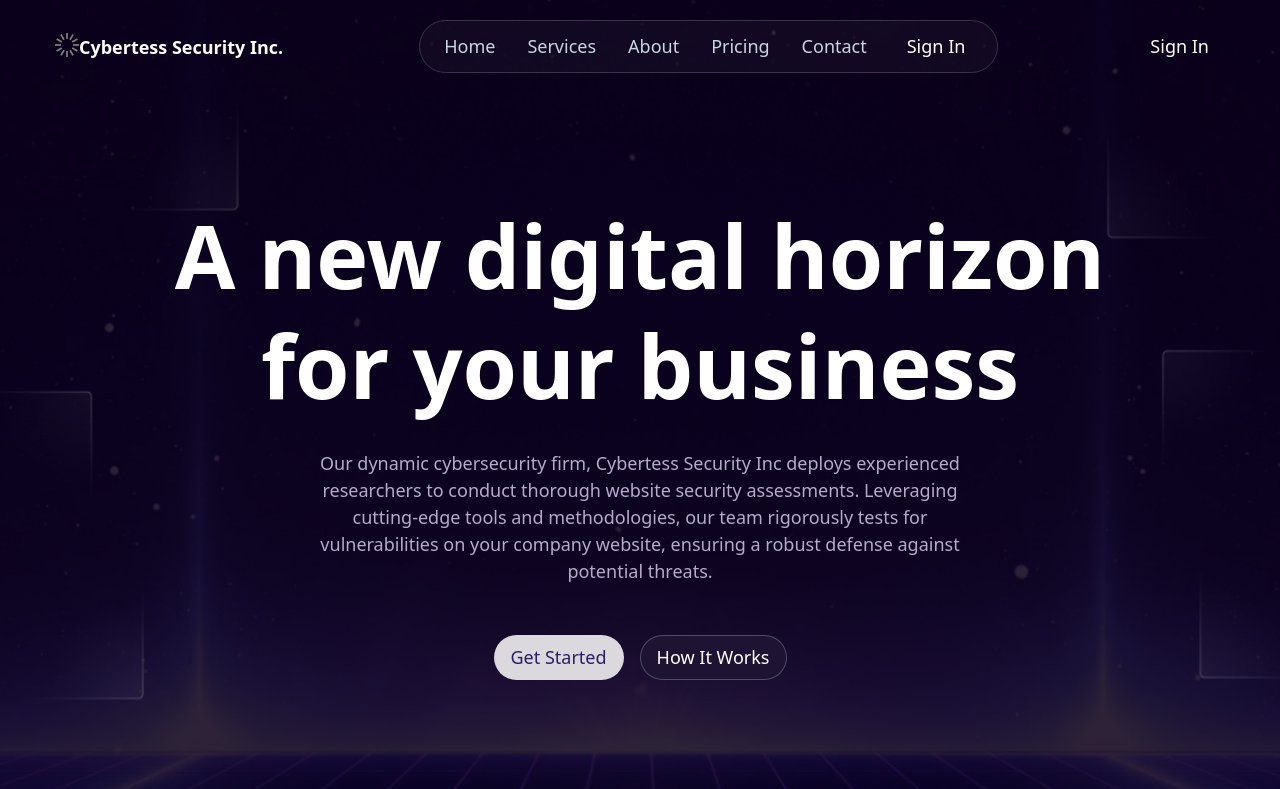
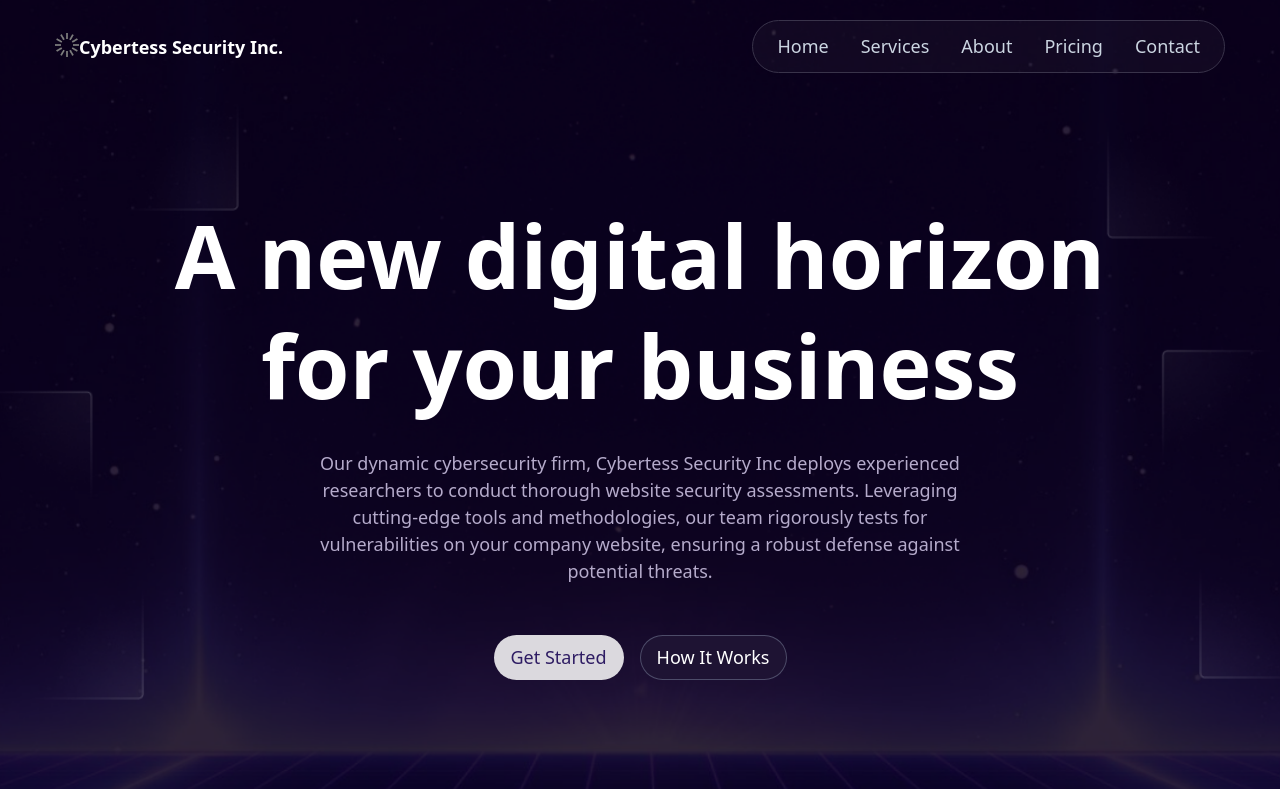
Before and after one commit to tarunkumar2112/staging, a React (Create React App) app: page / in a window 1280 px wide. Shown: the top 789 px of the page. Built offline with nearby package versions, Linux system fonts and the light colour scheme.

Commit message:
updated header

```diff
--- a/src/components/Header.js
+++ b/src/components/Header.js
@@ -36,15 +36,11 @@ const Header = () => {
         <Link to="/" className="text-slate-300 hover:text-white font-medium py-3 px-2">Pricing</Link>
 
         <Link to="/" className="text-slate-300 hover:text-white font-medium py-3 px-2">Contact</Link>
-        <button className={`${isMenuOpen ? 'block' : 'hidden'} lg:block font-medium  text-white hover:text-gray-300  py-2 px-4 rounded lg:mb-0 mb-[30px]`}>
-        Sign In
-      </button>
+
       </nav>
 
       {/* Sign-in Button */}
-     <button className={`lg:block hidden font-medium  text-white hover:text-gray-300  py-2 px-4 rounded`}>
-        Sign In
-      </button>
+
       </div>
       </div>
     </header>
```
